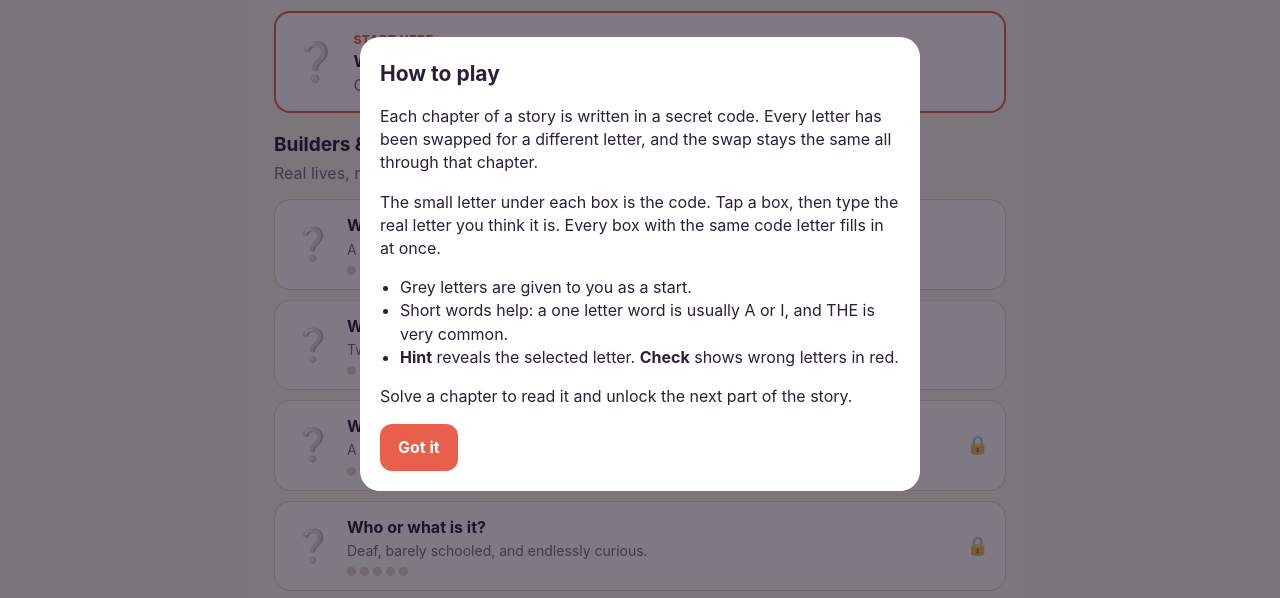
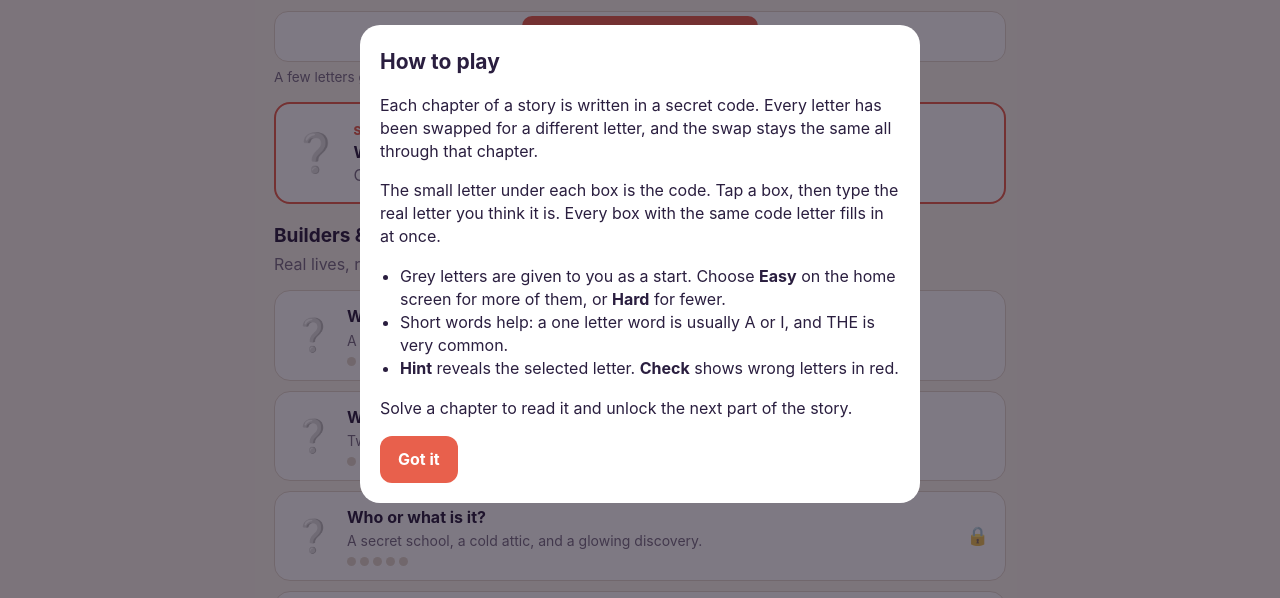
Before and after one commit to mhobesalu/riddle-ruckus, a plain HTML site: page index.html in a window 1280 px wide. Shown: the part 136-734 px from the top of the page. Drawn offline with Linux system fonts and the light colour scheme.

Commit message:
Difficulty choice: Easy, Normal, Hard (home screen and in each puzzle)
Co-Authored-By: Claude Opus 5.5 <noreply@anthropic.com>
Claude-Session: https://claude.ai/code/session_01Bok4WJ4NXSXp8Mx3CPTMVx

```diff
--- a/index.html
+++ b/index.html
@@ -38,6 +38,10 @@ h1{font-size:24px;margin:4px 0 2px}h2{font-size:19px;margin:18px 0 8px}
 .dots{display:flex;gap:4px;margin-top:5px}.dots i{width:9px;height:9px;border-radius:50%;background:var(--line)}.dots i.on{background:var(--good)}
 .lock{margin-left:auto;font-size:18px;opacity:.7}
 .btn{border:0;border-radius:12px;padding:12px 18px;font-weight:700;background:var(--accent);color:#fff}
+.lvl{display:flex;gap:6px;background:var(--card);border:1px solid var(--line);border-radius:14px;padding:4px;margin:0 0 6px}
+.lvl button{flex:1;border:0;border-radius:10px;padding:9px 6px;background:transparent;color:var(--ink);font-weight:600}
+.lvl button.on{background:var(--accent);color:#fff}
+.lvlnote{font-size:.85em;margin:0 0 14px}
 .btn.ghost{background:transparent;border:1px solid var(--line);color:var(--ink)}
 .chap{width:100%;text-align:left}
 .chap.done p{margin:6px 0 0}
@@ -303,8 +307,9 @@ function makePuzzle(id,i){
  do{perm=AZ.split('');for(let j=25;j>0;j--){const k=Math.floor(r()*(j+1));[perm[j],perm[k]]=[perm[k],perm[j]]}}while(perm.some((c,j)=>c===AZ[j]));
  const enc={};AZ.split('').forEach((c,j)=>enc[c]=perm[j]);
  const up=text.toUpperCase(), letters=[...new Set(up.replace(/[^A-Z]/g,''))];
- // given letters: more help early in each story
- const nGive=[4,3,3,2,2][i]||2;
+ // given letters depend on the chosen level; normal gives more help early in each story
+ const lv=S.level||'normal';
+ const nGive=lv==='easy'?Math.max(5,Math.round(letters.length*0.45)):lv==='hard'?([1,1,0,0,0][i]||0):([4,3,3,2,2][i]||2);
  const pool=letters.slice();for(let j=pool.length-1;j>0;j--){const k=Math.floor(r()*(j+1));[pool[j],pool[k]]=[pool[k],pool[j]]}
  const given=pool.slice(0,nGive).map(p=>enc[p]);
  return {text,up,enc,given,cipherLetters:letters.map(p=>enc[p]),dec:Object.fromEntries(letters.map(p=>[enc[p],p]))};
@@ -327,10 +332,14 @@ function nextUp(){
  for(const st of STORIES){if(!canPlay(st.id))continue;const n=doneCount(st);if(n<st.ch.length)return {st,i:n}}
  return null;
 }
+const LEVELS={easy:['Easy','Lots of letters given. A quick, relaxed read.'],normal:['Normal','A few letters given. A satisfying puzzle.'],hard:['Hard','One letter or none. For code breakers.']};
+function levelPicker(){const lv=S.level||'normal';
+ return `<div class="lvl" role="group" aria-label="Difficulty">${Object.keys(LEVELS).map(k=>`<button data-lvl="${k}" class="${k===lv?'on':''}" aria-pressed="${k===lv}">${LEVELS[k][0]}</button>`).join('')}</div><p class="sub lvlnote">${LEVELS[lv][1]}</p>`}
 function renderHome(){
  $('#back').hidden=true;$('#ttl').textContent='Riddle & Ruckus';window.scrollTo(0,0);
  const nu=nextUp();
  let h=`<h1>Riddle &amp; Ruckus</h1><p class="sub">True stories and real science, in secret code. Crack each line to learn what happened next.</p>`;
+ h+=levelPicker();
  if(nu){const started=doneCount(nu.st)>0;h+=`<button class="card next" data-go="#/p/${nu.st.id}/${nu.i}"><span class="big">${E(nu.st)}</span><span><span class="lbl">${started?'Next up':'Start here'}</span><br><b>${esc(T(nu.st))}</b><br><span class="sub">Chapter ${nu.i+1} of ${nu.st.ch.length}</span></span></button>`}
  else if(!S.unlocked)h+=`<div class="card"><b>You finished all the free stories!</b><p class="sub" style="margin:4px 0 10px">Unlock every story for one small price.</p><button class="btn" data-pay>See all stories</button></div>`;
  for(const cat of CATS){h+=`<h2>${esc(cat.title)}</h2><p class="sub" style="margin-top:-4px">${esc(cat.sub)}</p>`;
@@ -355,7 +364,8 @@ function renderStory(id){
  if(n===st.ch.length){const nx=nextUp();h+=`<div class="card" style="text-align:center"><b>🎉 The end!</b>${st.lesson?`<p class="reveal" style="text-align:left"><b>Lesson:</b> ${esc(st.lesson)}</p>`:'<br>'}${nx?`<button class="btn" style="margin-top:10px" data-go="#/s/${nx.st.id}">Next story</button>`:(!S.unlocked?`<button class="btn" style="margin-top:10px" data-pay>Unlock more stories</button>`:'')}</div>`}
  app.innerHTML=h;bind();
 }
-function bind(){
+function bindLevels(root){root.querySelectorAll('[data-lvl]').forEach(b=>b.onclick=()=>{S.level=b.dataset.lvl;save();render()})}
+function bind(){bindLevels(document);
  app.querySelectorAll('[data-go]').forEach(b=>b.onclick=()=>go(b.dataset.go));
  app.querySelectorAll('[data-pay]').forEach(b=>b.onclick=showPay);
 }
@@ -383,7 +393,8 @@ function renderPuzzle(id,i){
   h+='</span>';
  }
  h+=`</div></div><div class="msg" id="msg"></div><div class="tools"><button id="hint">💡 Hint</button><button id="check">✔︎ Check</button><button id="clear">↺ Clear</button></div>`;
- app.innerHTML=h;
+ if(!solvedAlready)h+=`<div class="lvl" style="margin-top:12px" role="group" aria-label="Difficulty">${Object.keys(LEVELS).map(k=>`<button data-lvl="${k}" class="${k===(S.level||'normal')?'on':''}" aria-pressed="${k===(S.level||'normal')}">${LEVELS[k][0]}</button>`).join('')}</div>`;
+ app.innerHTML=h;bindLevels(app);
  const kb=document.createElement('div');kb.className='kb';
  kb.innerHTML=['QWERTYUIOP','ASDFGHJKL','ZXCVBNM'].map((r,ri)=>`<div class="kr">${ri===2?'<button class="wide" data-key="Prev">◀</button>':''}${r.split('').map(c=>`<button data-key="${c}">${c}</button>`).join('')}${ri===2?'<button class="wide" data-key="Backspace">⌫</button>':''}</div>`).join('');
  document.body.appendChild(kb);
@@ -470,7 +481,7 @@ function toast(t){const d=document.createElement('div');d.className='toast';d.te
 function showHelp(){openOv(`<div class="sheet"><h3>How to play</h3>
 <p>Each chapter of a story is written in a secret code. Every letter has been swapped for a different letter, and the swap stays the same all through that chapter.</p>
 <p>The small letter under each box is the code. Tap a box, then type the real letter you think it is. Every box with the same code letter fills in at once.</p>
-<ul class="ticks"><li>Grey letters are given to you as a start.</li><li>Short words help: a one letter word is usually A or I, and THE is very common.</li><li><b>Hint</b> reveals the selected letter. <b>Check</b> shows wrong letters in red.</li></ul>
+<ul class="ticks"><li>Grey letters are given to you as a start. Choose <b>Easy</b> on the home screen for more of them, or <b>Hard</b> for fewer.</li><li>Short words help: a one letter word is usually A or I, and THE is very common.</li><li><b>Hint</b> reveals the selected letter. <b>Check</b> shows wrong letters in red.</li></ul>
 <p>Solve a chapter to read it and unlock the next part of the story.</p>
 <div class="row"><button class="btn" data-close>Got it</button></div></div>`)}
 function showPay(){
--- a/sw.js
+++ b/sw.js
@@ -1,4 +1,4 @@
-const C='riddle-4c78836a17';const F=["./", "index.html", "manifest.webmanifest", "icon-180.png", "icon-192.png", "icon-512.png"];
+const C='riddle-c2b7235dd8';const F=["./", "index.html", "manifest.webmanifest", "icon-180.png", "icon-192.png", "icon-512.png"];
 self.addEventListener('install',e=>{self.skipWaiting();e.waitUntil(caches.open(C).then(c=>c.addAll(F.map(u=>new Request(u,{cache:'reload'})))))});
 self.addEventListener('activate',e=>e.waitUntil(caches.keys().then(k=>Promise.all(k.filter(x=>x!==C).map(x=>caches.delete(x)))).then(()=>self.clients.claim())));
 self.addEventListener('fetch',e=>{if(e.request.method!=='GET')return;
```
Also changed, not shown: app.html (+16 -5 lines).
